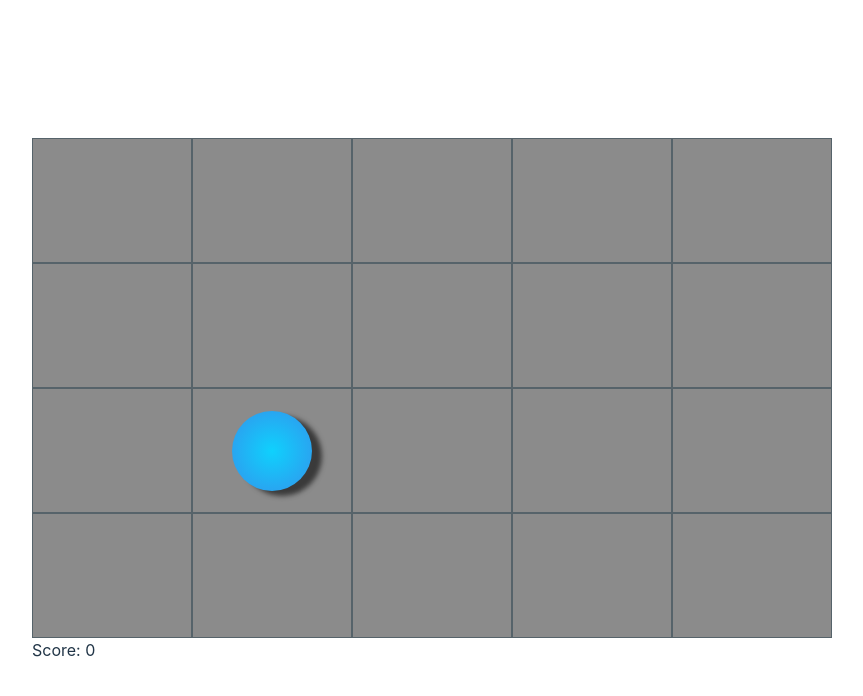
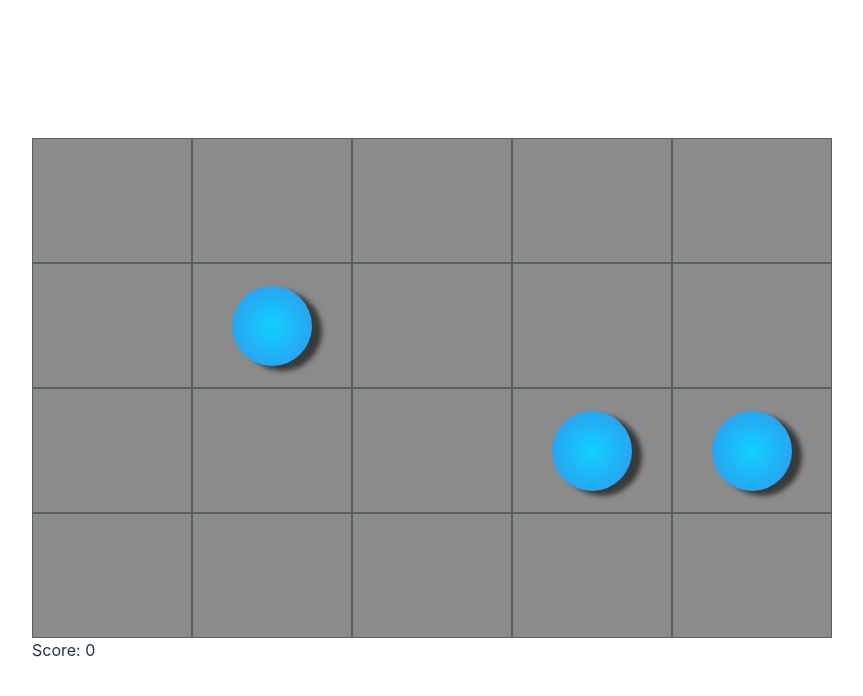
Before and after one commit to DiegoCoura/aimprover, a React (Vite) app: page / in a window 1280 px wide. Both pictures are taken after a click on the button "Start". Shown: the top 696 px of the page, without its empty margins (208-1071 px from the left). Built offline with nearby package versions, Linux system fonts and the light colour scheme.

Commit message:
Feat: 3 balls at a time on the board

```diff
--- a/src/components/Ball/Ball.jsx
+++ b/src/components/Ball/Ball.jsx
@@ -1,9 +1,14 @@
 import "./ball.css"
 
 // eslint-disable-next-line react/prop-types
-export default function Ball ({onBallClick}) {
+export default function Ball ({onBallClick, id, index}) {
+
+    function handleClick(){
+        onBallClick(id)
+    }
+
     return (
-        <button className="ball" onClick={onBallClick}>
+        <button key={`ball` + index} id={id} className="ball" onClick={handleClick}>
 
         </button>
     )
--- a/src/components/Board/Board.jsx
+++ b/src/components/Board/Board.jsx
@@ -2,46 +2,76 @@ import "./board.css";
 import Ball from "../Ball/Ball";
 import { useState } from "react";
 
-const BOARD_CENTER = 12;
 const BOARD_SIZE = 20;
 
 // eslint-disable-next-line react/prop-types
-export default function Board({currentScore, setCurrentScore}) {
+export default function Board({ currentScore, setCurrentScore }) {
 
-  const [ballPosition, setBallPosition] = useState(BOARD_CENTER)
-  let board = []
+  let board = [];
+
+  const [balls, setBalls] = useState([
+    {
+      name: "ball-0",
+      position: generateRandomNumber()
+    },
+    {
+      name: "ball-1",
+      position: generateRandomNumber()
+    },
+    {
+      name: "ball-2",
+      position: generateRandomNumber(),
+    },
+  ]);
 
 
-  function generateRandomBallPosition(){
-    let prevPosition = ballPosition;
 
-    let randomNumber = Math.floor((Math.random() * BOARD_SIZE) + 1);
-      while(randomNumber === prevPosition){
-        randomNumber = Math.floor((Math.random() * BOARD_SIZE) + 1);
+  for (let i = 1; i <= BOARD_SIZE; i++) {
+    board.push(<div key={i} id={i} className={"cell"}></div>);
+  }
+
+  function generateRandomNumber(){
+    let randomNumber = Math.floor(Math.random() * BOARD_SIZE + 1);
+    return randomNumber;
+  }
+
+  function generateRandomBallPosition() {
+    let randomNumber = generateRandomNumber();
+
+      for (const ball of balls) {
+        while (ball.position === randomNumber) {
+          randomNumber = generateRandomNumber();
+        }
       }
     return randomNumber;
   }
 
-  function onBallClick() {
+  balls.forEach((ball, index) => {
+    board[ball.position - 1] = (
+      <div key={ball.position} id={ball.position} className={"cell"}>
+        <Ball index={index} id={ball.name} onBallClick={onBallClick} />
+      </div>
+    );
+  });
+
+  function onBallClick(id) {
     let newBallPosition = generateRandomBallPosition();
-    setBallPosition(newBallPosition)
+
+    let boardUpdate = [];
+    for (const ball of balls) {
+      if (ball.name === id) {
+        ball.position = newBallPosition;
+      }
+      boardUpdate.push(ball);
+    }
+    setBalls(() => boardUpdate);
     setCurrentScore(currentScore + 1);
-  }
-
-  for (let i = 1; i <= BOARD_SIZE; i++){
-    board.push(
-      <div key={i} id={i} className={'cell ' + i}>{i === ballPosition ? <Ball onBallClick={onBallClick} /> : ""}</div>
-    )
   }
 
   return (
     <>
-      <div className="board">
-        {board}
-      </div>
-      <div>
-        Score: {currentScore}
-      </div>
+      <div className="board">{board}</div>
+      <div>Score: {currentScore}</div>
     </>
   );
 }
```
